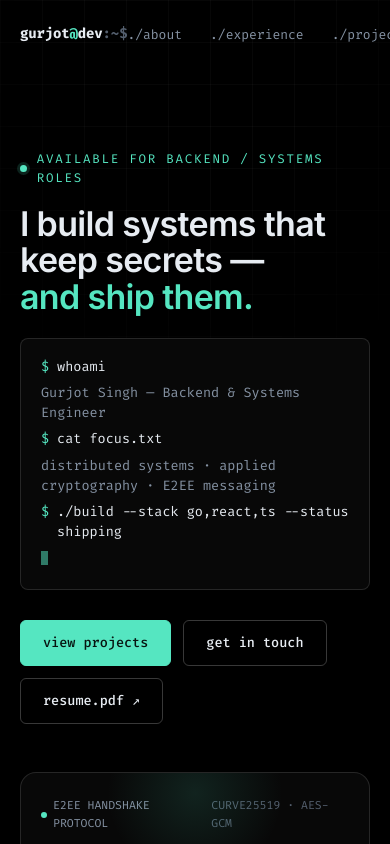
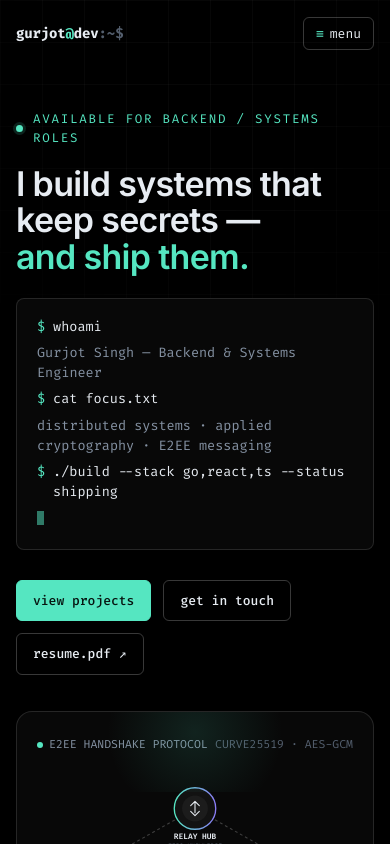
Before and after one commit to PiercedBySanity1410/portfolio, a React (Vite) app: page / in a window 390 px wide. Shown: the top 844 px of the page. Built offline with nearby package versions, Linux system fonts and the light colour scheme.

Commit message:
feat: add mobile navigation menu and enhance responsive layout for Hero and Nav components

```diff
--- a/src/components/Hero.jsx
+++ b/src/components/Hero.jsx
@@ -94,6 +94,8 @@ function HandshakeDiagram() {
 
         {/* Animated Packets along Left/Right paths using direct keyframes */}
         <motion.circle
+          cx={70}
+          cy={140}
           r="4.5"
           fill="#55e6c1"
           animate={{
@@ -110,6 +112,8 @@ function HandshakeDiagram() {
         />
 
         <motion.circle
+          cx={370}
+          cy={140}
           r="4.5"
           fill="#8b7cf6"
           animate={{
@@ -128,6 +132,8 @@ function HandshakeDiagram() {
 
         {/* Packet traveling across E2EE Tunnel */}
         <motion.circle
+          cx={70}
+          cy={175}
           r="3.5"
           fill="#55e6c1"
           animate={{
@@ -146,6 +152,8 @@ function HandshakeDiagram() {
         {/* Relay Server Node (Top Center) */}
         <g transform="translate(220, 55)">
           <motion.circle
+            cx={0}
+            cy={0}
             r="28"
             fill="var(--surface-2)"
             stroke="url(#relayGrad)"
@@ -153,7 +161,7 @@ function HandshakeDiagram() {
             animate={{ scale: [1, 1.05, 1] }}
             transition={{ duration: 2.5, repeat: Infinity, ease: "easeInOut" }}
           />
-          <circle r="18" fill="var(--surface-3)" />
+          <circle cx={0} cy={0} r="18" fill="var(--surface-3)" />
           <path d="M -6 -4 L 0 -10 L 6 -4 M 0 -9 V 6 M -6 4 L 0 10 L 6 4" stroke="var(--text)" strokeWidth="1.5" strokeLinecap="round" strokeLinejoin="round" />
           <text y="42" textAnchor="middle" fill="var(--text)" fontSize="11" fontWeight="600" fontFamily="var(--mono)">RELAY HUB</text>
           <text y="55" textAnchor="middle" fill="var(--text-faint)" fontSize="9" fontFamily="var(--mono)">ZERO-KNOWLEDGE</text>
@@ -187,10 +195,10 @@ function HandshakeDiagram() {
       </svg>
 
       {/* Protocol Steps Footer */}
-      <div style={{
+      <div className="diagram-footer" style={{
         display: 'grid',
         gridTemplateColumns: 'repeat(3, 1fr)',
-        gap: 8,
+        gap: 12,
         marginTop: 14,
         paddingTop: 14,
         borderTop: '1px solid var(--border)'
@@ -282,7 +290,11 @@ export default function Hero() {
 
       <style>{`
         @media (max-width: 860px) {
-          #top .wrap { grid-template-columns: 1fr !important; }
+          #top .wrap { grid-template-columns: 1fr !important; gap: 36px !important; }
+        }
+        @media (max-width: 640px) {
+          #top { padding-top: 110px !important; padding-bottom: 60px !important; }
+          .diagram-footer { grid-template-columns: 1fr !important; gap: 14px !important; }
         }
       `}</style>
     </section>
--- a/src/components/Nav.jsx
+++ b/src/components/Nav.jsx
@@ -1,5 +1,5 @@
 import { useEffect, useState } from 'react'
-import { motion } from 'framer-motion'
+import { motion, AnimatePresence } from 'framer-motion'
 
 const LINKS = [
   { id: 'about', label: 'about' },
@@ -11,6 +11,7 @@ const LINKS = [
 
 export default function Nav() {
   const [scrolled, setScrolled] = useState(false)
+  const [mobileOpen, setMobileOpen] = useState(false)
 
   useEffect(() => {
     const onScroll = () => setScrolled(window.scrollY > 12)
@@ -29,9 +30,9 @@ export default function Nav() {
         left: 0,
         right: 0,
         zIndex: 50,
-        background: scrolled ? 'rgba(10,14,20,0.82)' : 'transparent',
-        backdropFilter: scrolled ? 'blur(10px)' : 'none',
-        borderBottom: scrolled ? '1px solid var(--border)' : '1px solid transparent',
+        background: scrolled || mobileOpen ? 'rgba(10,14,20,0.92)' : 'transparent',
+        backdropFilter: scrolled || mobileOpen ? 'blur(12px)' : 'none',
+        borderBottom: scrolled || mobileOpen ? '1px solid var(--border)' : '1px solid transparent',
         transition: 'background 0.3s ease, border-color 0.3s ease',
       }}
     >
@@ -39,6 +40,8 @@ export default function Nav() {
         <a href="#top" className="mono" style={{ fontSize: 14, fontWeight: 700, letterSpacing: '-0.01em' }}>
           gurjot<span style={{ color: 'var(--accent)' }}>@</span>dev<span style={{ color: 'var(--text-faint)' }}>:~$</span>
         </a>
+
+        {/* Desktop Navigation Links */}
         <ul style={{ display: 'flex', gap: 28, listStyle: 'none' }} className="nav-links">
           {LINKS.map((l) => (
             <li key={l.id}>
@@ -54,13 +57,81 @@ export default function Nav() {
             </li>
           ))}
         </ul>
-        <a href="/resume.pdf" target="_blank" rel="noopener noreferrer" className="btn mono" style={{ padding: '8px 16px', fontSize: 12.5 }}>
-          resume.pdf ↗
-        </a>
+
+        <div style={{ display: 'flex', alignItems: 'center', gap: 12 }}>
+          <a href="/resume.pdf" target="_blank" rel="noopener noreferrer" className="btn mono desktop-resume-btn" style={{ padding: '8px 16px', fontSize: 12.5 }}>
+            resume.pdf ↗
+          </a>
+
+          {/* Mobile Menu Toggle Button */}
+          <button
+            onClick={() => setMobileOpen(!mobileOpen)}
+            className="mobile-menu-btn mono"
+            aria-label="Toggle Navigation Menu"
+            style={{
+              background: 'transparent',
+              border: '1px solid var(--border-strong)',
+              borderRadius: 6,
+              color: 'var(--text)',
+              padding: '7px 12px',
+              fontSize: 13,
+              display: 'none',
+              alignItems: 'center',
+              gap: 6
+            }}
+          >
+            <span style={{ color: 'var(--accent)' }}>{mobileOpen ? '×' : '≡'}</span>
+            <span>{mobileOpen ? 'close' : 'menu'}</span>
+          </button>
+        </div>
       </nav>
+
+      {/* Mobile Navigation Drawer */}
+      <AnimatePresence>
+        {mobileOpen && (
+          <motion.div
+            initial={{ height: 0, opacity: 0 }}
+            animate={{ height: 'auto', opacity: 1 }}
+            exit={{ height: 0, opacity: 0 }}
+            transition={{ duration: 0.25, ease: 'easeInOut' }}
+            style={{ overflow: 'hidden', borderTop: '1px solid var(--border)' }}
+            className="mobile-drawer"
+          >
+            <ul style={{ listStyle: 'none', padding: '16px 28px 24px', display: 'flex', flexDirection: 'column', gap: 16 }}>
+              {LINKS.map((l) => (
+                <li key={l.id}>
+                  <a
+                    href={`#${l.id}`}
+                    onClick={() => setMobileOpen(false)}
+                    className="mono"
+                    style={{ fontSize: 15, color: 'var(--text)', display: 'block', padding: '4px 0' }}
+                  >
+                    <span style={{ color: 'var(--accent)' }}>./</span>{l.label}
+                  </a>
+                </li>
+              ))}
+              <li style={{ paddingTop: 8, borderTop: '1px solid var(--border)' }}>
+                <a
+                  href="/resume.pdf"
+                  target="_blank"
+                  rel="noopener noreferrer"
+                  onClick={() => setMobileOpen(false)}
+                  className="btn primary mono"
+                  style={{ width: '100%', justifyContent: 'center', marginTop: 6 }}
+                >
+                  view resume.pdf ↗
+                </a>
+              </li>
+            </ul>
+          </motion.div>
+        )}
+      </AnimatePresence>
+
       <style>{`
         @media (max-width: 720px) {
-          .nav-links { display: none; }
+          .nav-links { display: none !important; }
+          .desktop-resume-btn { display: none !important; }
+          .mobile-menu-btn { display: inline-flex !important; }
         }
       `}</style>
     </motion.header>
--- a/src/index.css
+++ b/src/index.css
@@ -195,3 +195,17 @@ section {
     scroll-behavior: auto !important;
   }
 }
+
+/* Global Mobile Responsiveness */
+@media (max-width: 600px) {
+  .wrap {
+    padding: 0 16px !important;
+  }
+  section {
+    padding: 64px 0 !important;
+  }
+  .btn {
+    padding: 10px 16px;
+    font-size: 13px;
+  }
+}
```
